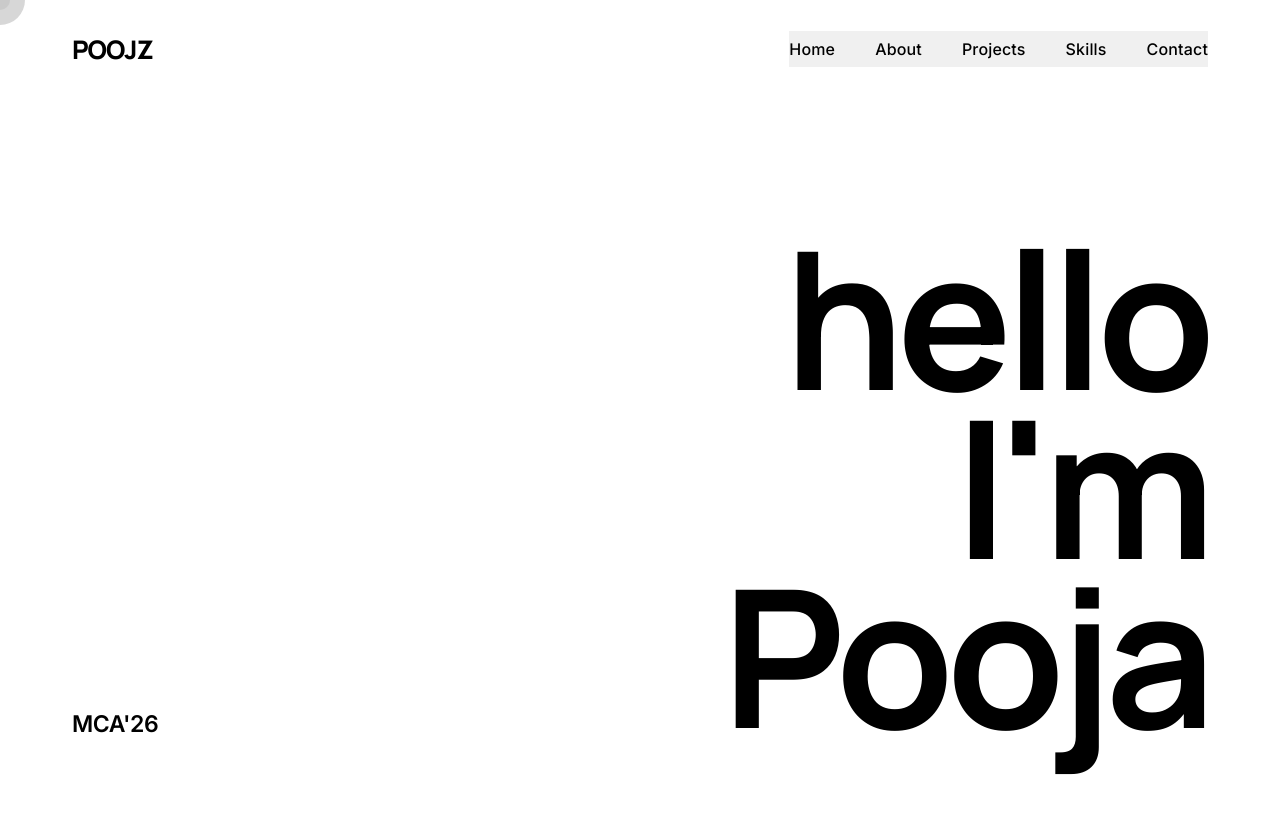
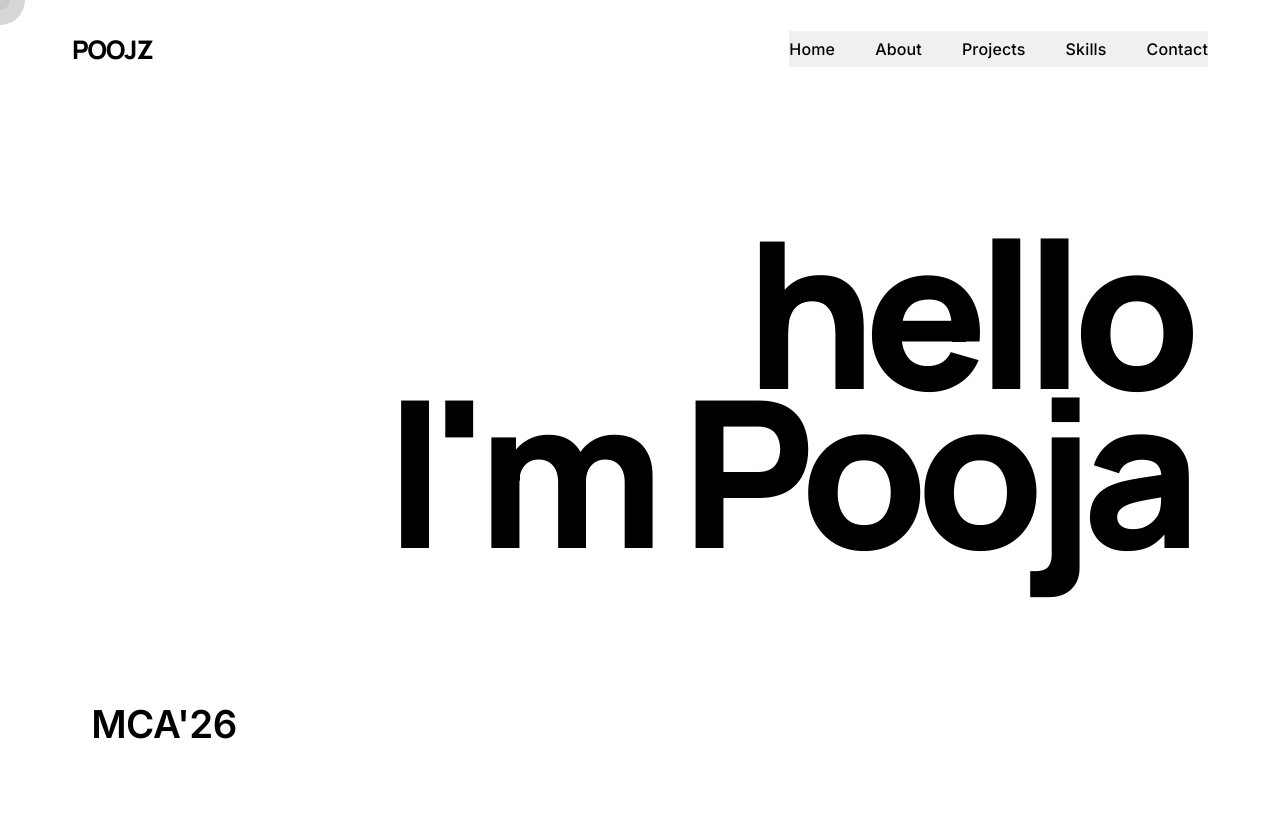
Before and after one commit to POOJAELANGO03/PORTFOLIO, a React (Vite) app: page / in a window 1280 px wide. Shown: the top 814 px of the page. Built offline with nearby package versions, Linux system fonts and the light colour scheme; the HTML template or start-up script is replaced by a standard one.

Commit message:
feat: add scroll-triggered dual-layer hero section and interactive custom cursor components

```diff
--- a/src/components/CustomCursor.tsx
+++ b/src/components/CustomCursor.tsx
@@ -14,13 +14,13 @@ const CustomCursor = () => {
       mouseX = e.clientX;
       mouseY = e.clientY;
 
-      // Inner (small) follows instantly
+      // Inner dot follows mouse instantly
       if (innerRef.current) {
         innerRef.current.style.transform = `translate(${mouseX}px, ${mouseY}px)`;
       }
     };
 
-    // Outer (big) follows with smooth lag
+    // Outer ring follows mouse with smooth lag (LERP)
     const loop = () => {
       outerX += (mouseX - outerX) * 0.1;
       outerY += (mouseY - outerY) * 0.1;
--- a/src/components/Hero.css
+++ b/src/components/Hero.css
@@ -76,7 +76,9 @@
   width: 100%;
   height: 100%;
   padding-top: 80px; /* clear fixed header */
-  padding-bottom: 60px;
+  padding-bottom: 50px;
+  padding-left: 4vw;  /* Add horizontal padding to prevent clipping */
+  padding-right: 4vw;
 }
 
 /* Bottom-left label */
@@ -86,55 +88,56 @@
   flex-shrink: 0;
 }
 
+/* Bottom-right label */
 .hero-bottom-right {
+  position: absolute;
+  bottom: 80px;
+  right: 20px;
   display: flex;
   align-items: flex-end;
-  flex-shrink: 0;
-  justify-content: flex-end;
 }
+
 
 .hero-label {
   font-family: 'Inter', sans-serif;
-  font-size: clamp(0.9rem, 1.8vw, 1.5rem);
+  font-size: clamp(1.5rem, 3vw, 3rem); /* Kept large for MCA'26 */
   font-weight: 600;
   letter-spacing: -0.5px;
   line-height: 1.3;
-  white-space: normal;
-  max-width: 300px;
+  white-space: nowrap;
+}
+
+.tagline-label {
+  font-size: clamp(1rem, 1.8vw, 1.5rem); /* Decreased for the tagline */
 }
 
 /* Massive typography */
 .hero-main-text {
   text-align: right;
-  line-height: 0.88;
-}
-
-.text-left {
-  text-align: left !important;
-}
-
-.text-right {
-  text-align: right !important;
+  margin-bottom: 25vh;
 }
 
 .hello-text {
   font-family: 'Manrope', 'Inter', sans-serif;
-  font-size: 15vw;
-  font-weight: 700;
-  letter-spacing: -0.04em;
-  line-height: 0.88;
+  font-size: 16vw; /* Reduced from 18vw to prevent horizontal clipping */
+  font-weight: 800;
+  letter-spacing: -0.06em;
+  line-height: 0.78; /* Tightened from 0.85 to match Adamsy's compact look */
   margin: 0;
   display: block;
+  text-transform: lowercase;
+  white-space: nowrap;
 }
 
 .name-text {
   font-family: 'Manrope', 'Inter', sans-serif;
-  font-size: 15vw;
-  font-weight: 700;
-  letter-spacing: -0.04em;
-  line-height: 0.88;
+  font-size: 16vw; /* Reduced from 18vw to prevent horizontal clipping */
+  font-weight: 800;
+  letter-spacing: -0.06em;
+  line-height: 0.78; /* Tightened from 0.85 to match Adamsy's compact look */
   margin: 0;
   display: block;
+  white-space: nowrap;
 }
 
 /* ── Mobile ── */
@@ -143,7 +146,7 @@
     flex-direction: column;
     justify-content: flex-end;
     align-items: flex-start;
-    padding-bottom: 80px;
+    padding-bottom: 100px;
     gap: 2rem;
   }
 
@@ -160,14 +163,4 @@
   .hero-label {
     font-size: 6vw;
   }
-
-  /* Ensure consistent vertical stacking order on mobile for the dark layer */
-  .hero-layer-dark .hero-main-text {
-    order: 2;
-  }
-  .hero-layer-dark .hero-bottom-right {
-    order: 1;
-    align-self: flex-start;
-    text-align: left !important;
-  }
 }
--- a/src/components/Hero.tsx
+++ b/src/components/Hero.tsx
@@ -4,6 +4,12 @@ import './Hero.css';
 const Hero: React.FC = () => {
   const darkPanelRef = useRef<HTMLDivElement>(null);
   const wrapperRef = useRef<HTMLElement>(null);
+
+  // Refs for individual text lines to create staggered parallax
+  const lightHelloRef = useRef<HTMLHeadingElement>(null);
+  const lightNameRef = useRef<HTMLHeadingElement>(null);
+  const darkHelloRef = useRef<HTMLHeadingElement>(null);
+  const darkNameRef = useRef<HTMLHeadingElement>(null);
 
   useEffect(() => {
     const handleScroll = () => {
@@ -26,6 +32,16 @@ const Hero: React.FC = () => {
 
       // Dark panel grows from 0vw → 100vw as you scroll
       darkPanel.style.width = `${progress * 100}vw`;
+
+      // Staggered parallax: HELLO moves at one speed, NAME moves at another
+      const helloSlideX = progress * -40;
+      const nameSlideX = progress * -60;
+
+      if (lightHelloRef.current) lightHelloRef.current.style.transform = `translateX(${helloSlideX}vw)`;
+      if (darkHelloRef.current) darkHelloRef.current.style.transform = `translateX(${helloSlideX}vw)`;
+
+      if (lightNameRef.current) lightNameRef.current.style.transform = `translateX(${nameSlideX}vw)`;
+      if (darkNameRef.current) darkNameRef.current.style.transform = `translateX(${nameSlideX}vw)`;
     };
 
     window.addEventListener('scroll', handleScroll, { passive: true });
@@ -43,11 +59,10 @@ const Hero: React.FC = () => {
             <div className="hero-bottom-left">
               <span className="hero-label">MCA'26</span>
             </div>
-              <div className="hero-main-text text-right">
-                <h1 className="hello-text">hello</h1>
-                <h1 className="name-text">I'm</h1>
-                <h1 className="name-text">Pooja</h1>
-              </div>
+            <div className="hero-main-text text-right">
+              <h1 className="hello-text" ref={lightHelloRef}>hello</h1>
+              <h1 className="name-text" ref={lightNameRef}>I'm Pooja</h1>
+            </div>
           </div>
         </div>
 
@@ -55,13 +70,12 @@ const Hero: React.FC = () => {
         <div className="hero-dark-panel" ref={darkPanelRef}>
           <div className="hero-layer hero-layer-dark">
             <div className="container hero-content">
-              <div className="hero-main-text text-left">
-                <h1 className="hello-text">hello</h1>
-                <h1 className="name-text">I'm</h1>
-                <h1 className="name-text">Pooja</h1>
+              <div className="hero-bottom-left">
+                <span className="hero-label tagline-label">A 23 year old girl from India :)</span>
               </div>
-              <div className="hero-bottom-right">
-                <span className="hero-label text-right">A 23 YEAR OLD GIRL FROM INDIA :)</span>
+              <div className="hero-main-text text-right">
+                <h1 className="hello-text" ref={darkHelloRef}>hello</h1>
+                <h1 className="name-text" ref={darkNameRef}>I'm Pooja</h1>
               </div>
             </div>
           </div>
```
